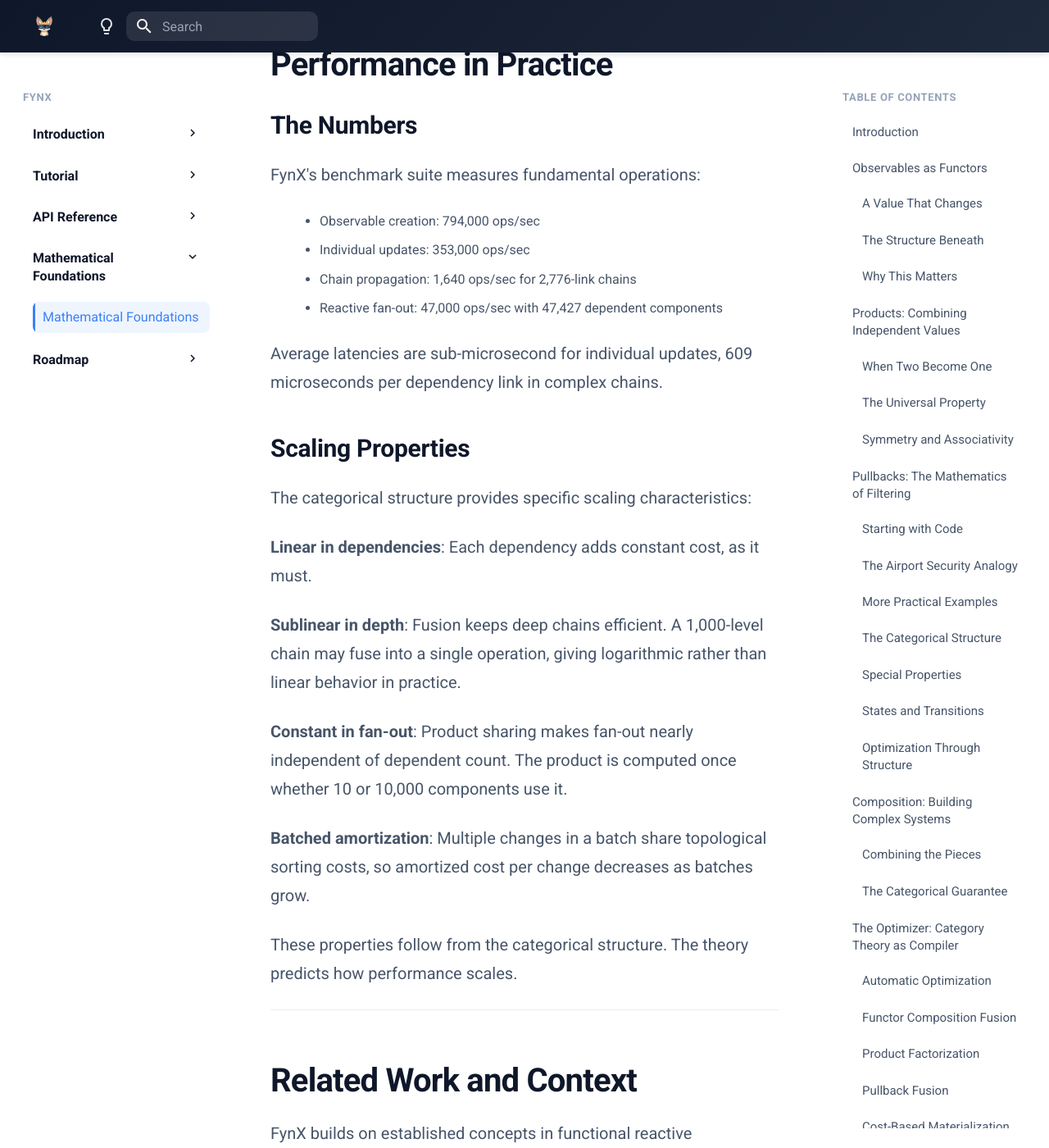
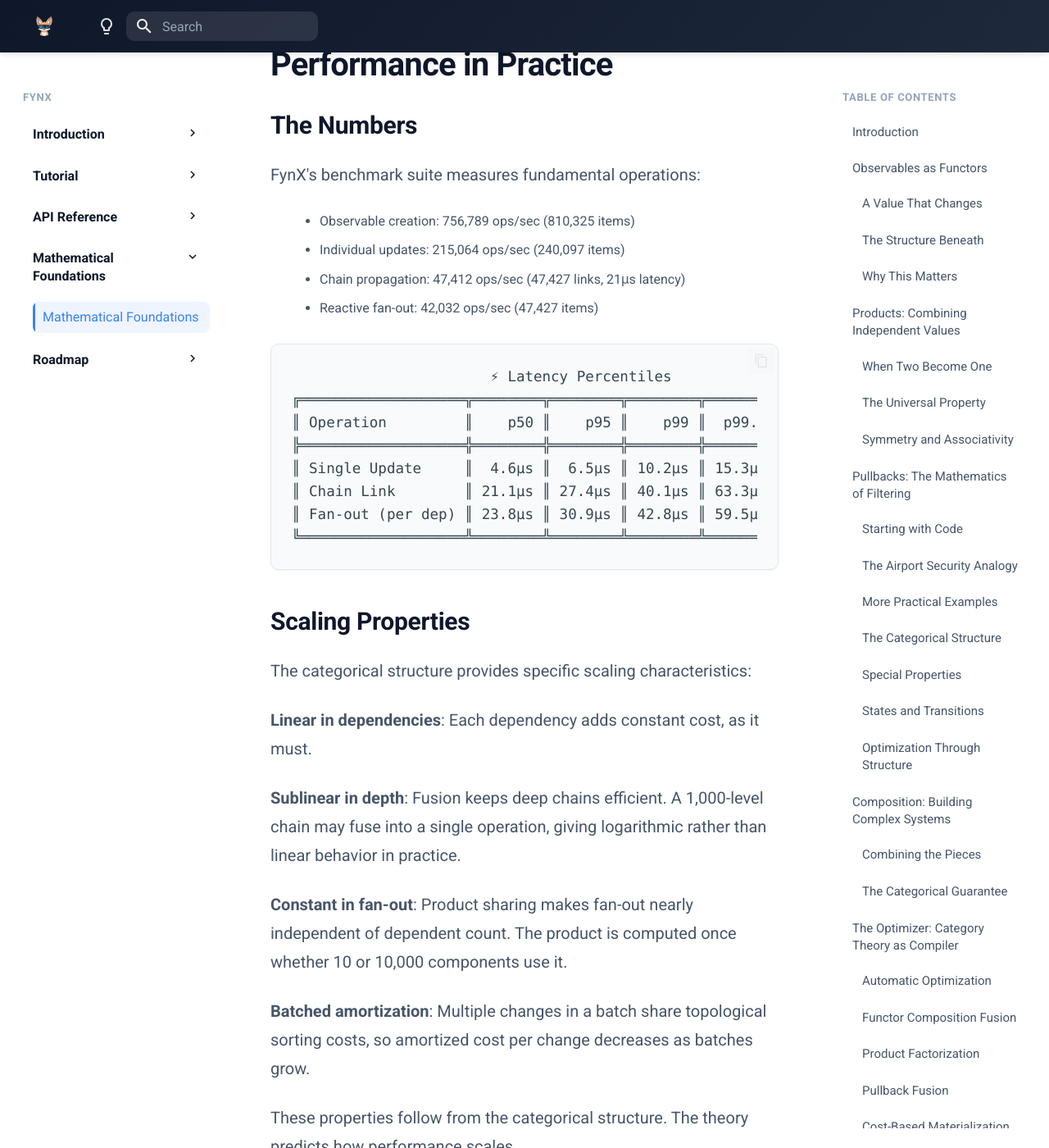
Before and after one commit to off-by-some/fynx, an MkDocs documentation site: the page built from docs/generation/markdown/mathematical/mathematical-foundations.md, in a window 1280 px wide and 1400 px high, scrolled down 24702 px. Shown: the whole window at 82% size. Built offline with MkDocs 1.6.1 and Material for MkDocs 9.7.7, drawn with Linux system fonts in a browser that asks for light colours; the version menu is left out; some of the changed text lies outside the part shown.

Commit message:
Update benchmark results

````diff
--- a/docs/generation/markdown/mathematical/mathematical-foundations.md
+++ b/docs/generation/markdown/mathematical/mathematical-foundations.md
@@ -422,7 +422,7 @@
 
 ### Automatic Optimization
 
-FynX achieves strong performance—353,000+ state updates per second, dependency chains 2,776 levels deep, 47,000+ components updating efficiently—all in pure Python. This performance comes from automatic optimization guided by the mathematical structures we've explored.
+FynX achieves strong performance—215K+ state updates per second, dependency chains 47,427 levels deep, 47,000+ components updating efficiently—all in pure Python. This performance comes from automatic optimization guided by the mathematical structures we've explored.
 
 The optimizer applies four types of rewrites, each justified by category theory.
 
@@ -575,12 +575,21 @@
 
 FynX's benchmark suite measures fundamental operations:
 
-- Observable creation: 794,000 ops/sec
-- Individual updates: 353,000 ops/sec
-- Chain propagation: 1,640 ops/sec for 2,776-link chains
-- Reactive fan-out: 47,000 ops/sec with 47,427 dependent components
+- Observable creation: 756,789 ops/sec (810,325 items)
+- Individual updates: 215,064 ops/sec (240,097 items)
+- Chain propagation: 47,412 ops/sec (47,427 links, 21μs latency)
+- Reactive fan-out: 42,032 ops/sec (47,427 items)
 
-Average latencies are sub-microsecond for individual updates, 609 microseconds per dependency link in complex chains.
+```
+                       ⚡ Latency Percentiles
+╔═══════════════════╦════════╦════════╦════════╦════════╗
+║ Operation         ║    p50 ║    p95 ║    p99 ║  p99.9 ║
+╠═══════════════════╬════════╬════════╬════════╬════════╣
+║ Single Update     ║  4.6μs ║  6.5μs ║ 10.2μs ║ 15.3μs ║
+║ Chain Link        ║ 21.1μs ║ 27.4μs ║ 40.1μs ║ 63.3μs ║
+║ Fan-out (per dep) ║ 23.8μs ║ 30.9μs ║ 42.8μs ║ 59.5μs ║
+╚═══════════════════╩════════╩════════╩════════╩════════╝
+```
 
 ### Scaling Properties
 
@@ -595,6 +604,16 @@
 **Batched amortization**: Multiple changes in a batch share topological sorting costs, so amortized cost per change decreases as batches grow.
 
 These properties follow from the categorical structure. The theory predicts how performance scales.
+
+### Real-World Performance Translation
+
+The benchmark results translate to impressive real-world capabilities:
+
+- Can handle ~47,427 UI components reacting to single state change
+- Supports component trees up to 47,427 levels deep
+- Processes 215K+ state updates per second
+- Creates 757K+ observable objects per second
+- Average propagation latency: 21μs per dependency link
 
 ---
 
````
